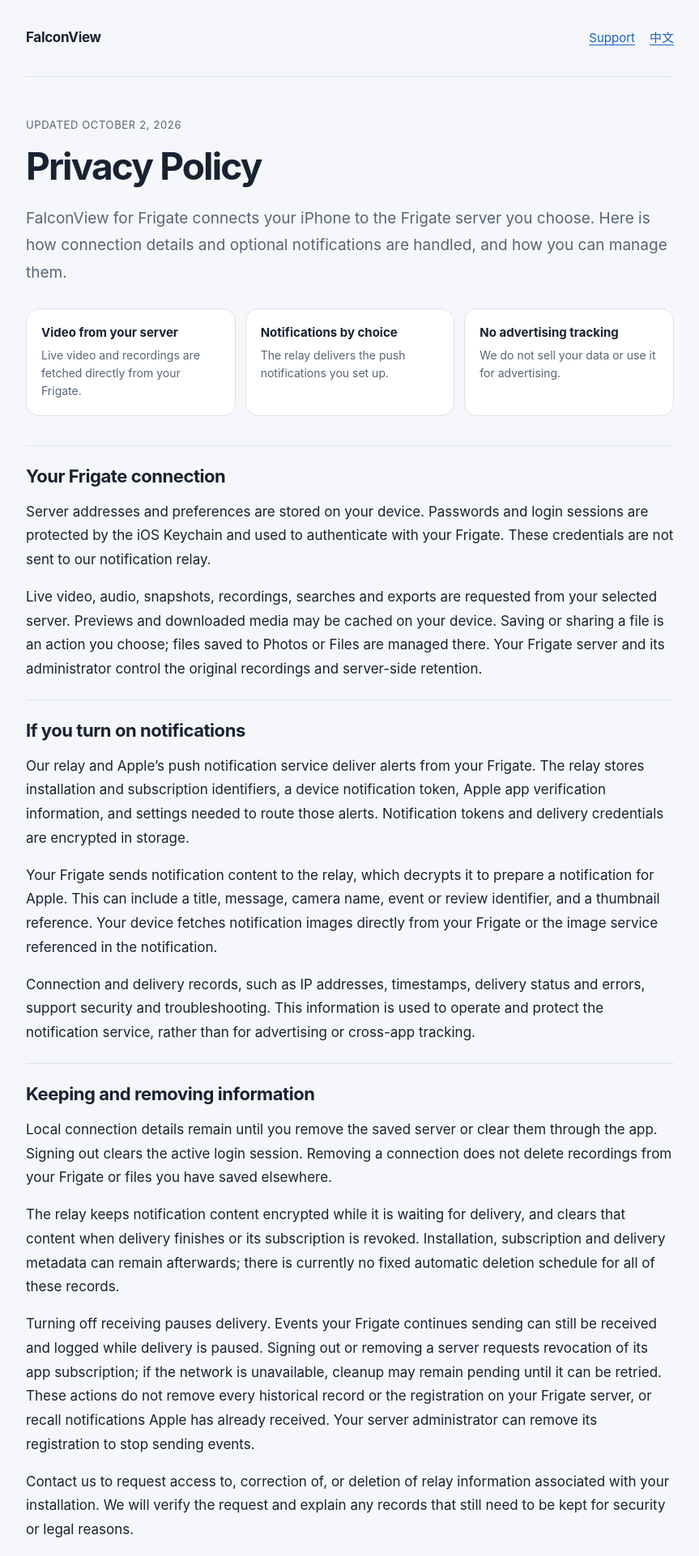
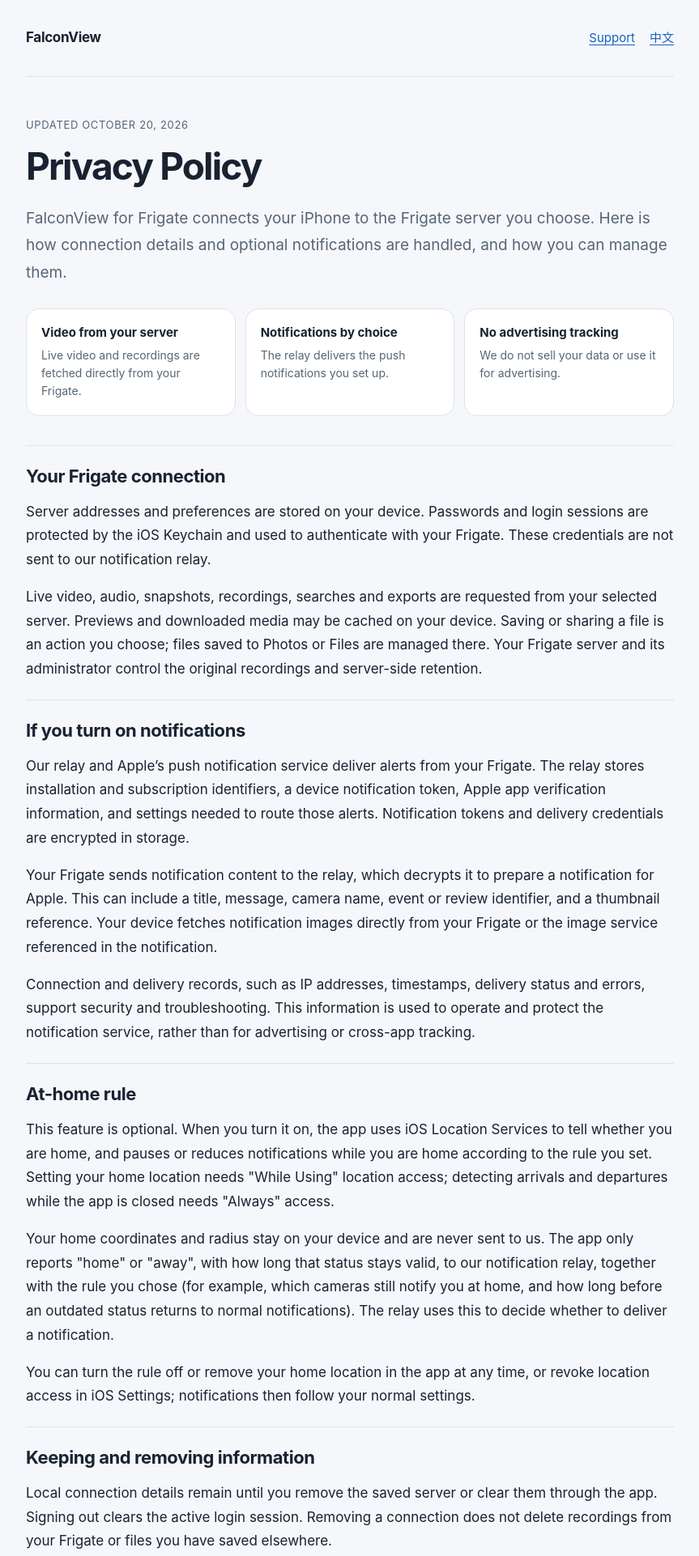
Before and after one commit to sephilex/falconview, a plain HTML site: page privacy/index.html in a window 1280 px wide. Shown: the top 1922 px of the page at 81% size, without its empty margins (208-1071 px from the left). Drawn offline with Linux system fonts and the light colour scheme.

Commit message:
Describe the optional at-home notification rule

```diff
--- a/privacy/index.html
+++ b/privacy/index.html
@@ -12,7 +12,7 @@
   <a class="skip" href="#main">Skip to content</a>
   <header><a class="brand" href="../">FalconView</a><nav aria-label="Pages"><a href="../support/">Support</a><a href="../zh/privacy/" lang="zh-Hans">中文</a></nav></header>
   <main id="main">
-    <p class="eyebrow">UPDATED OCTOBER 2, 2026</p>
+    <p class="eyebrow">UPDATED OCTOBER 20, 2026</p>
     <h1>Privacy Policy</h1>
     <p class="intro">FalconView for Frigate connects your iPhone to the Frigate server you choose. Here is how connection details and optional notifications are handled, and how you can manage them.</p>
     <div class="highlights" aria-label="At a glance">
@@ -30,6 +30,12 @@
       <p>Our relay and Apple’s push notification service deliver alerts from your Frigate. The relay stores installation and subscription identifiers, a device notification token, Apple app verification information, and settings needed to route those alerts. Notification tokens and delivery credentials are encrypted in storage.</p>
       <p>Your Frigate sends notification content to the relay, which decrypts it to prepare a notification for Apple. This can include a title, message, camera name, event or review identifier, and a thumbnail reference. Your device fetches notification images directly from your Frigate or the image service referenced in the notification.</p>
       <p>Connection and delivery records, such as IP addresses, timestamps, delivery status and errors, support security and troubleshooting. This information is used to operate and protect the notification service, rather than for advertising or cross-app tracking.</p>
+    </section>
+    <section>
+      <h2>At-home rule</h2>
+      <p>This feature is optional. When you turn it on, the app uses iOS Location Services to tell whether you are home, and pauses or reduces notifications while you are home according to the rule you set. Setting your home location needs "While Using" location access; detecting arrivals and departures while the app is closed needs "Always" access.</p>
+      <p>Your home coordinates and radius stay on your device and are never sent to us. The app only reports "home" or "away", with how long that status stays valid, to our notification relay, together with the rule you chose (for example, which cameras still notify you at home, and how long before an outdated status returns to normal notifications). The relay uses this to decide whether to deliver a notification.</p>
+      <p>You can turn the rule off or remove your home location in the app at any time, or revoke location access in iOS Settings; notifications then follow your normal settings.</p>
     </section>
     <section>
       <h2>Keeping and removing information</h2>
```
Also changed, not shown: zh/privacy/index.html (+7 -1 lines).
